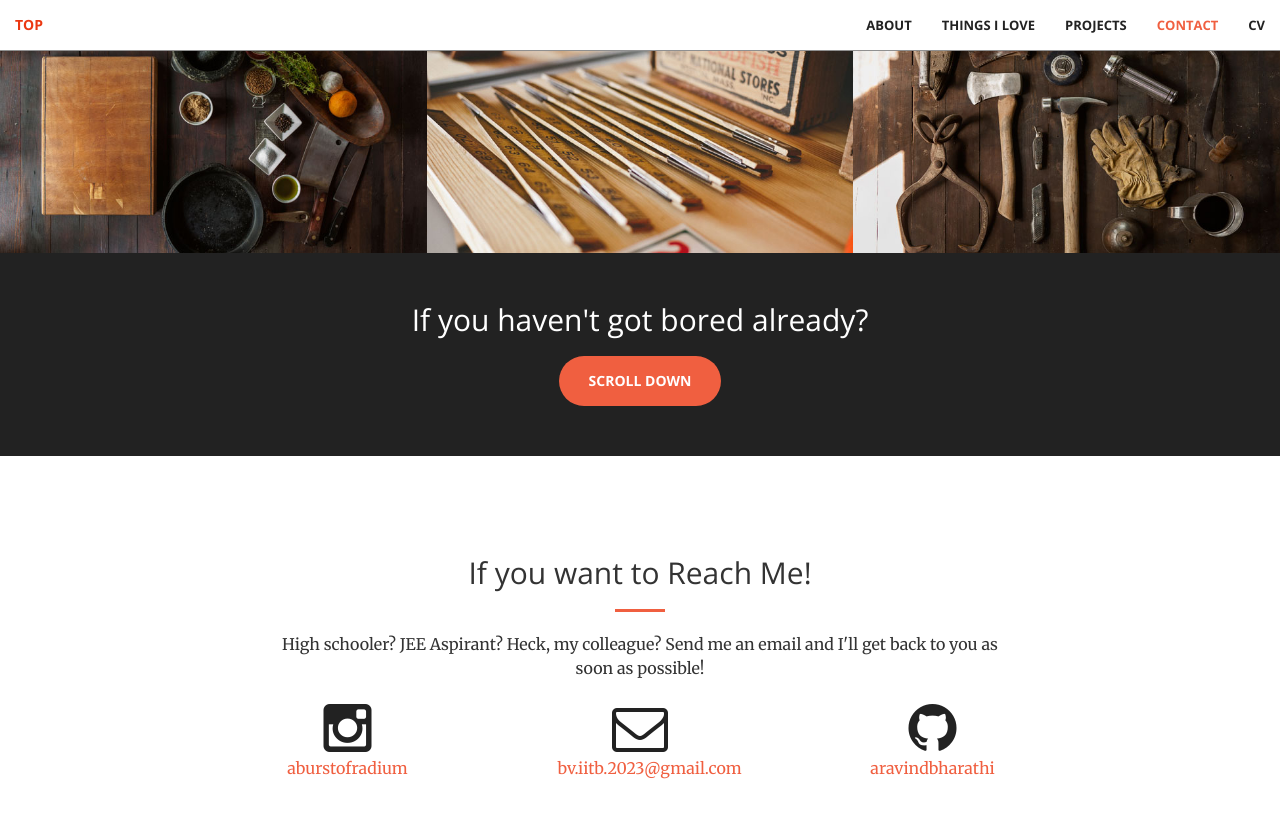
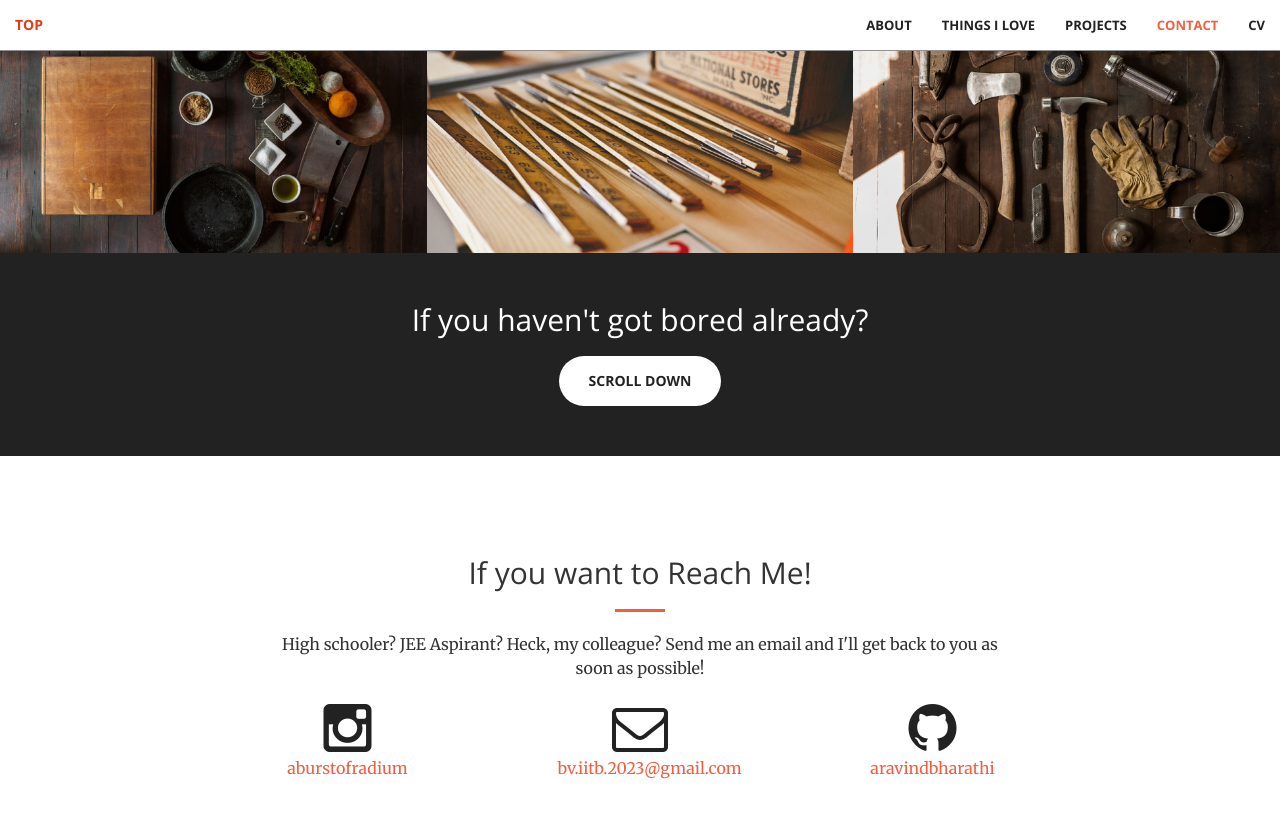
Before and after one commit to aravindbharathi/aravindbharathi.github.io, a Jekyll site: the page built from index.html, in a window 1280 px wide and 900 px high, scrolled down 2123 px. Shown: the top 818 px of the window. Built offline with Jekyll 4.4.1, drawn with Linux system fonts in a browser that asks for light colours.

Commit message:
Update aside.html

```diff
--- a/_includes/aside.html
+++ b/_includes/aside.html
@@ -2,7 +2,7 @@
       <div class="container text-center">
           <div class="call-to-action">
               <h2>If you haven't got bored already?</h2>
-              <a href="#contact" class="btn btn-primary btn-xl page-scroll">Scroll Down</a>
+              <a href="#contact" class="btn btn-default btn-xl wow tada">Scroll Down</a>
           </div>
       </div>
   </aside>
```
